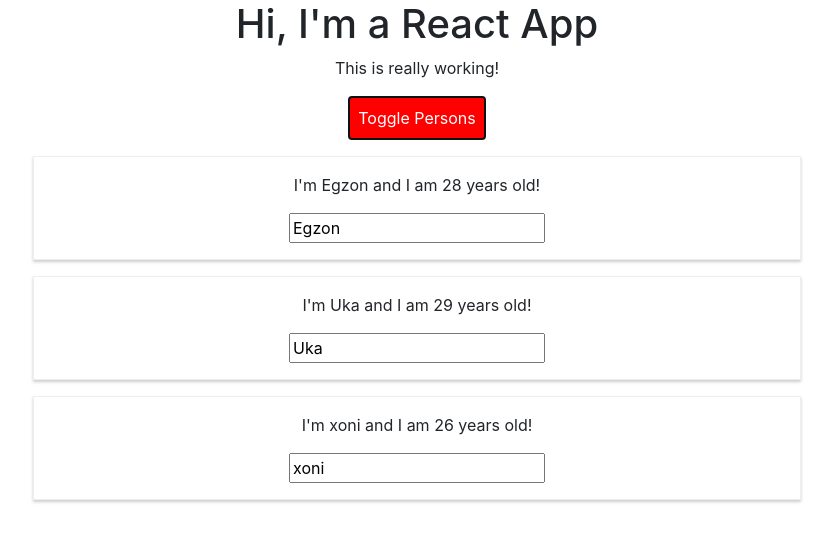
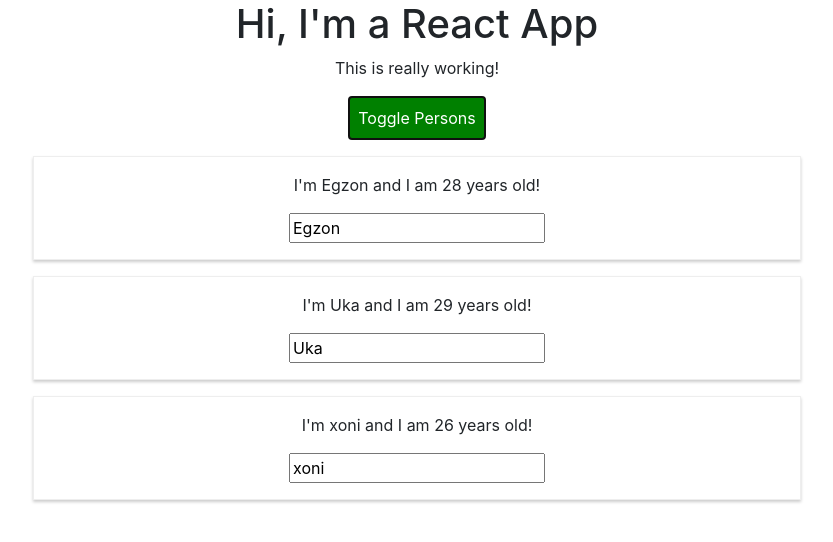
Before and after one commit to 3gzon/my-app, a React (Create React App) app: page / in a window 1280 px wide. Both pictures are taken after a click on the button "Toggle Persons". Shown: the top 542 px of the page, without its empty margins (223-1056 px from the left). Built offline with nearby package versions, Linux system fonts and the light colour scheme.

Commit message:
feat: using styled component library

```diff
--- a/package.json
+++ b/package.json
@@ -10,7 +10,8 @@
     "radium": "^0.26.0",
     "react": "^16.13.1",
     "react-dom": "^16.13.1",
-    "react-scripts": "3.4.1"
+    "react-scripts": "3.4.1",
+    "styled-components": "^5.1.0"
   },
   "scripts": {
     "start": "react-scripts start",
--- a/src/App.js
+++ b/src/App.js
@@ -1,7 +1,18 @@
 import React, { Component } from 'react';
 import './App.css';
 import Person from './Person/Person';
-import Radium from 'radium';
+import styled from 'styled-components'
+const StyledButton = styled.button`
+      background-color: green;
+      font: inherit;
+      color: white;
+      padding: 8px;
+      cursor: pointer;
+
+      &:hover{
+        background-color: orange;
+      }
+`;
 
 class App extends Component {
   state = {
@@ -49,11 +60,6 @@
       color: 'white',
       padding: '8px',
       cursor: 'pointer',
-      ':hover': {
-        backgroundColor: 'orange',
-        color: 'blue',
-        transition: '.3s'
-      }
     };
 
     let persons = null;
@@ -72,11 +78,6 @@
         </div>
       );
       style.backgroundColor = 'red';
-      style[":hover"] = {
-        backgroundColor: 'orange',
-        color: 'blue',
-        transition: '.3s'
-      }
     }
     let classes = []
     if (this.state.persons.length <= 2) {
@@ -89,13 +90,13 @@
       <div className="App">
         <h1>Hi, I'm a React App</h1>
         <p className={classes.join(' ')}>This is really working!</p>
-        <button
-          style={style}
-          onClick={this.togglePersonsHandler}>Toggle Persons</button>
+        <StyledButton
+          onClick={this.togglePersonsHandler}>Toggle Persons
+          </StyledButton>
         {persons}
       </div>
     );
   }
 }
 
-export default Radium(App);
+export default App;
--- a/src/Person/Person.js
+++ b/src/Person/Person.js
@@ -1,6 +1,14 @@
 import React from 'react';
-import Radium from 'radium'
-import './Person.css'
+// import './Person.css'
+import styled from 'styled-components'
+const StyledDiv = styled.div`
+width: 60%;
+margin: 16px auto;
+border: 1px solid #eee;
+box-shadow: 0 2px 3px #ccc;
+padding: 16px;
+text-align: center;
+`
 const person = (props) => {
     const style = {
         '@media (min-width: 500px)': {
@@ -8,12 +16,12 @@
         }
     }
     return (
-        <div className="person">
+        <StyledDiv>
             <p onClick={props.click}>I'm {props.name} and I am {props.age} years old!</p>
             <p>{props.children}</p>
             <input type="text" onChange={props.changed} value={props.name} />
-        </div>
+        </StyledDiv>
     )
 };
 
-export default Radium(person);
+export default person;
```
Also changed, not shown: 1 other file (tests, documents, lock files or other folders).
